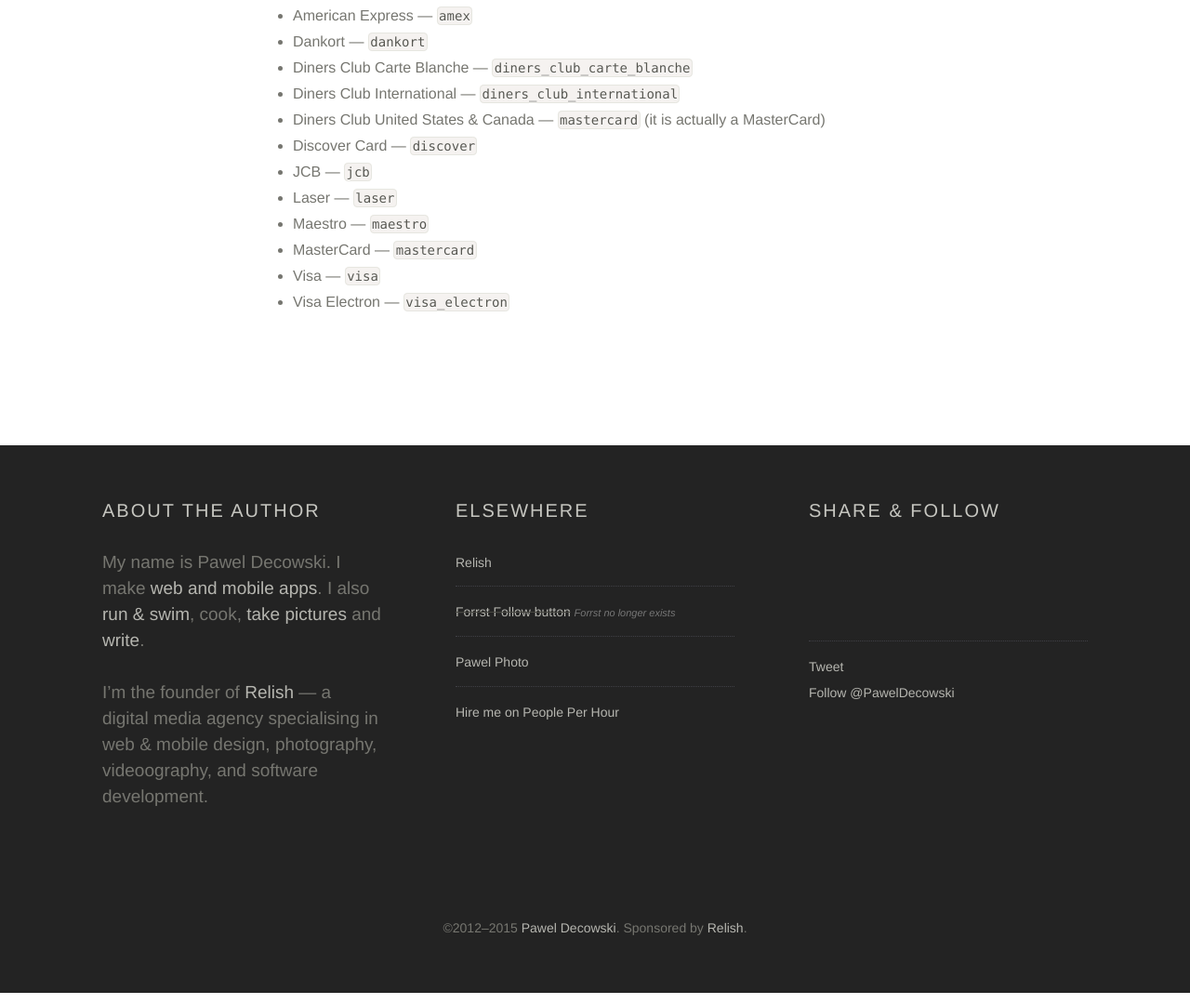
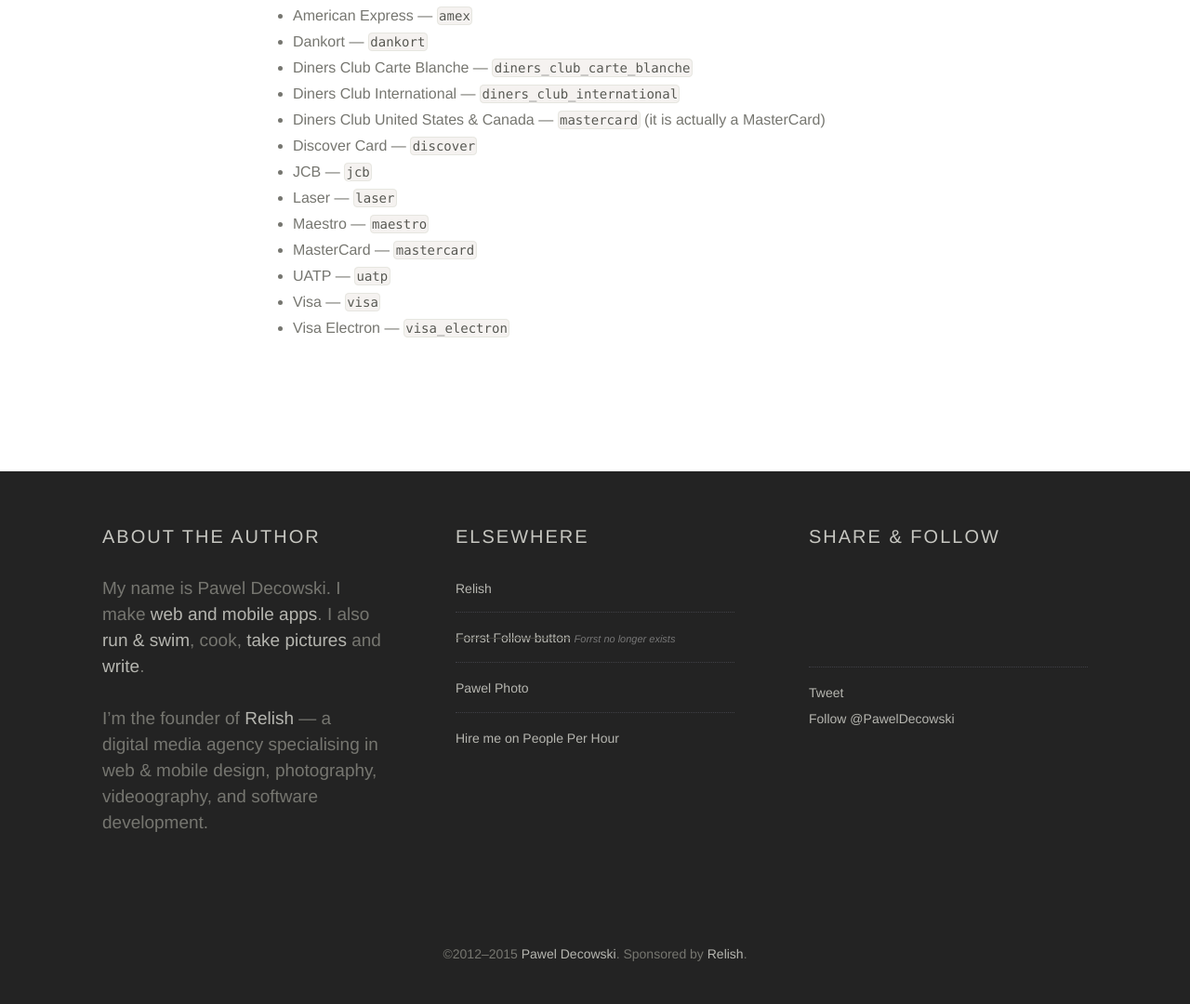
Before and after one commit to PawelDecowski/jquery-creditcardvalidator, a plain HTML site: page index.html in a window 1280 px wide. Shown: the part 3835-4915 px from the top of the page at 93% size. Drawn offline with nearby package versions, Linux system fonts and the light colour scheme; grey boxes are pictures that could not be loaded; a script that the page names is missing.

Commit message:
Added UATP to list of supported cards

```diff
--- a/index.html
+++ b/index.html
@@ -236,6 +236,7 @@
                     <li>Laser &mdash; <code class="language-javascript">laser</code></li>
                     <li>Maestro &mdash; <code class="language-javascript">maestro</code></li>
                     <li>MasterCard &mdash; <code class="language-javascript">mastercard</code></li>
+                    <li>UATP &mdash; <code class="language-javascript">uatp</code></li>
                     <li>Visa &mdash; <code class="language-javascript">visa</code></li>
                     <li>Visa Electron &mdash; <code class="language-javascript">visa_electron</code></li>
                 </ul>
```
Also changed, not shown: 1 other file.
